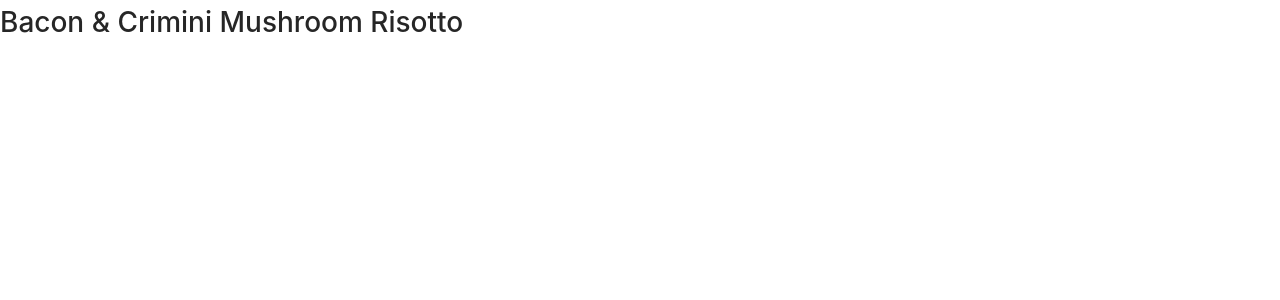
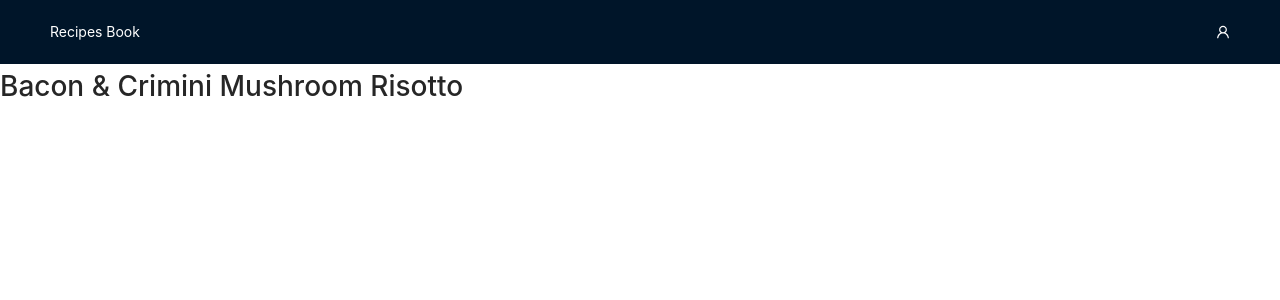
Before and after one commit to SimonDuperray/ReactCourse_Recipes, a Next.js app: page /recipe/633258 in a window 1280 px wide. Shown: the top 300 px of the page. Built offline with nearby package versions, Linux system fonts and the light colour scheme.

Commit message:
add CustomNavBar component

```diff
--- /dev/null
+++ b/components/CustomNavBar.js
@@ -0,0 +1,20 @@
+import { Layout, Col, Row } from "antd";
+import { UserOutlined } from "@ant-design/icons";
+
+const CustomNavBar = () => {
+   const { Header } = Layout;
+   return (
+      <Header>
+         <Row justify="space-between">
+            <Col style={{color: "#fff"}}>
+               <a id="home" href="/">Recipes Book</a>
+            </Col>
+            <Col>
+               <UserOutlined style={{color: "#fff"}} />
+            </Col>
+         </Row>
+      </Header>
+   )
+}
+
+export default CustomNavBar;
--- a/pages/recipe/[id].js
+++ b/pages/recipe/[id].js
@@ -1,4 +1,5 @@
 import { recipes } from "../../files/recipes.js";
+import CustomNavBar from "../../components/CustomNavBar";
 
 export const getStaticPaths = () => {
     const paths = recipes.map(recipe => {
@@ -25,7 +26,6 @@ export const getStaticProps = (context) => {
             break;
         }
     }
-    console.log(recipe);
     return {
         props: { recipe: recipe }
     }
@@ -34,6 +34,7 @@ export const getStaticProps = (context) => {
 const Details = ({ recipe }) => {
     return (
         <div>
+            <CustomNavBar />
             <h1>{recipe.title}</h1>
         </div>
     )
```
Also changed, not shown: components/App.js (+2 -11 lines).
